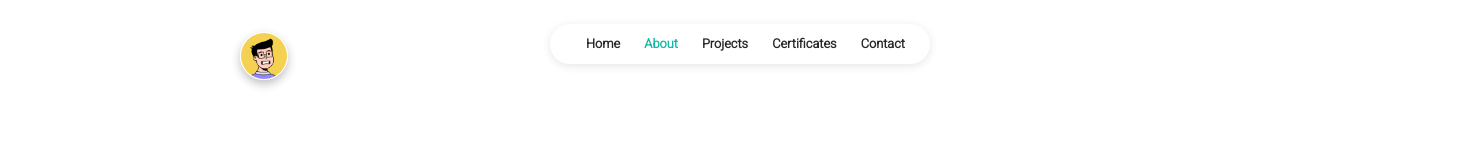
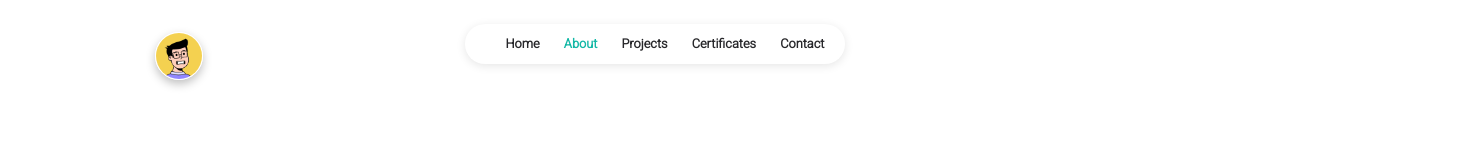
Before and after one commit to AbhishekDere3004/AbhishekDerePortfolio, a React (Create React App) app: page /about in a window 1280 px wide. Shown: the top 151 px of the page, 1480 px wide, since content can reach past the window. Built offline with nearby package versions, Linux system fonts and the light colour scheme.

Commit message:
project cards

```diff
--- a/src/app.css
+++ b/src/app.css
@@ -21,8 +21,6 @@
 	position: relative;
 	width: 100%;
 	padding: 15px;
-	padding-left: 100px;
-	padding-right: 100px;
 	margin: 0;
 	overflow-x: hidden;
 }
--- a/src/components/common/styles/navBar.css
+++ b/src/components/common/styles/navBar.css
@@ -28,10 +28,10 @@
 
 .nav-list {
 	display: flex;
-	justify-content: space-between;
+	justify-content: center;
 	list-style: none;
 	align-items: center;
-	margin-left: -16px;
+	/* margin-left: -16px; */
 	margin-right: 20px;
 	margin-top: 11px;
 }
@@ -70,7 +70,7 @@
 	}
 
 	.nav-background {
-		width: 80%;
+		width: 90%;
 		height: 40px;
 	}
 
--- a/src/pages/styles/homepage.css
+++ b/src/pages/styles/homepage.css
@@ -121,7 +121,7 @@
 }
 
 .homepage-works {
-	flex-basis: 600px;
+	flex-basis: 466px;
 	padding-top: 30px;
 	animation: fadeIn 0.8s ease-out 1s both;
 }
```
